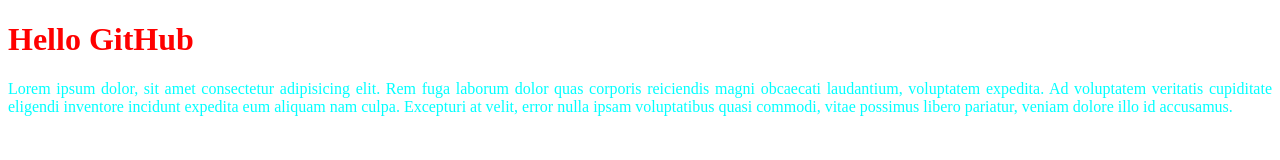
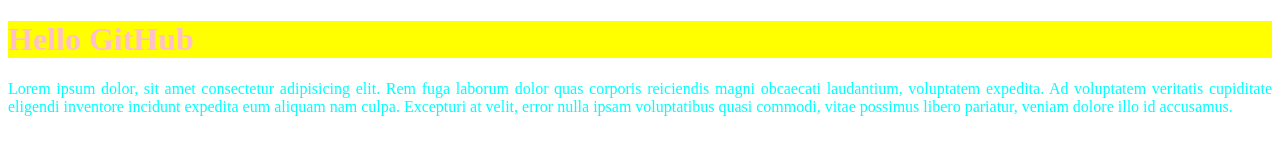
Before and after one commit to Lnastasiia/demo-repo, a plain HTML site: page index.html in a window 1280 px wide. Drawn offline with Linux system fonts and the light colour scheme.

Commit message:
Fix colors

```diff
--- a/assets/css/style.css
+++ b/assets/css/style.css
@@ -1,5 +1,6 @@
 h1 {
-    color: red;
+    color: pink;
+    background-color: yellow;
 }
 p {
     text-align: justify;
```
